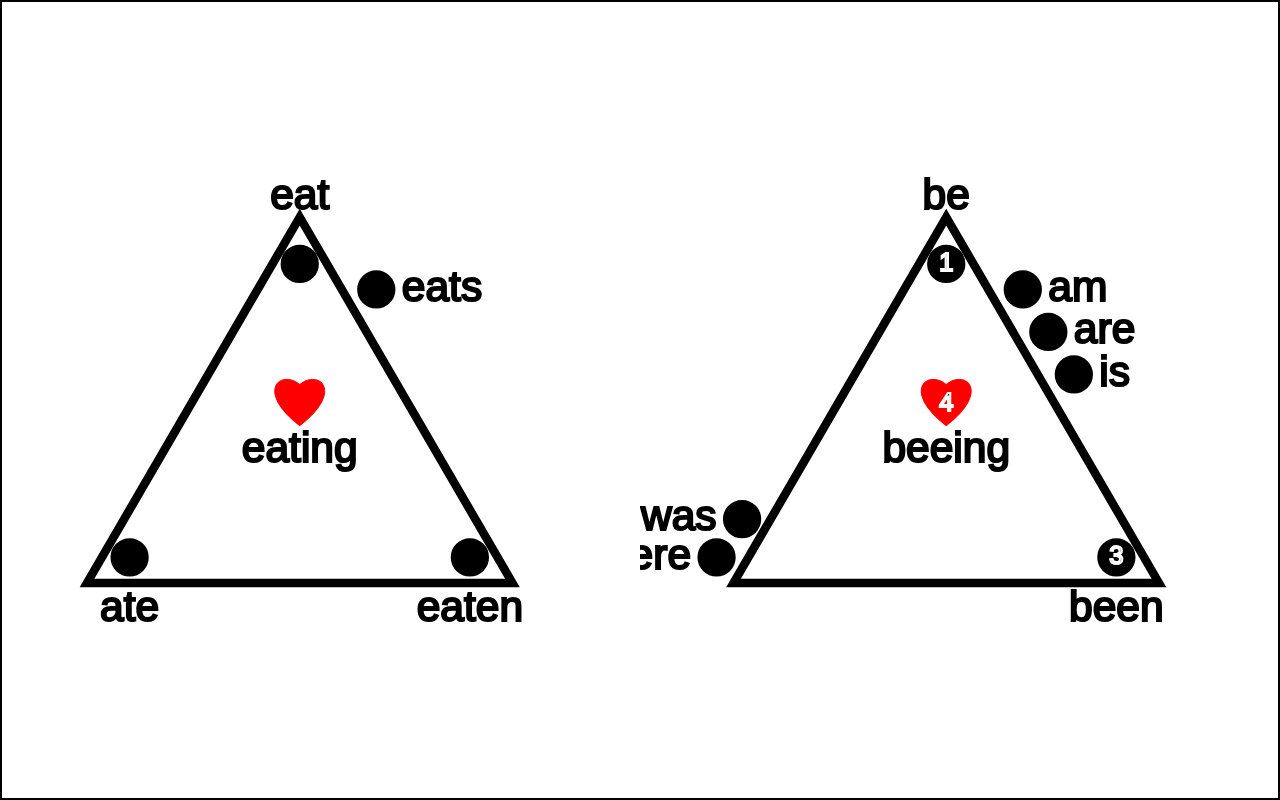
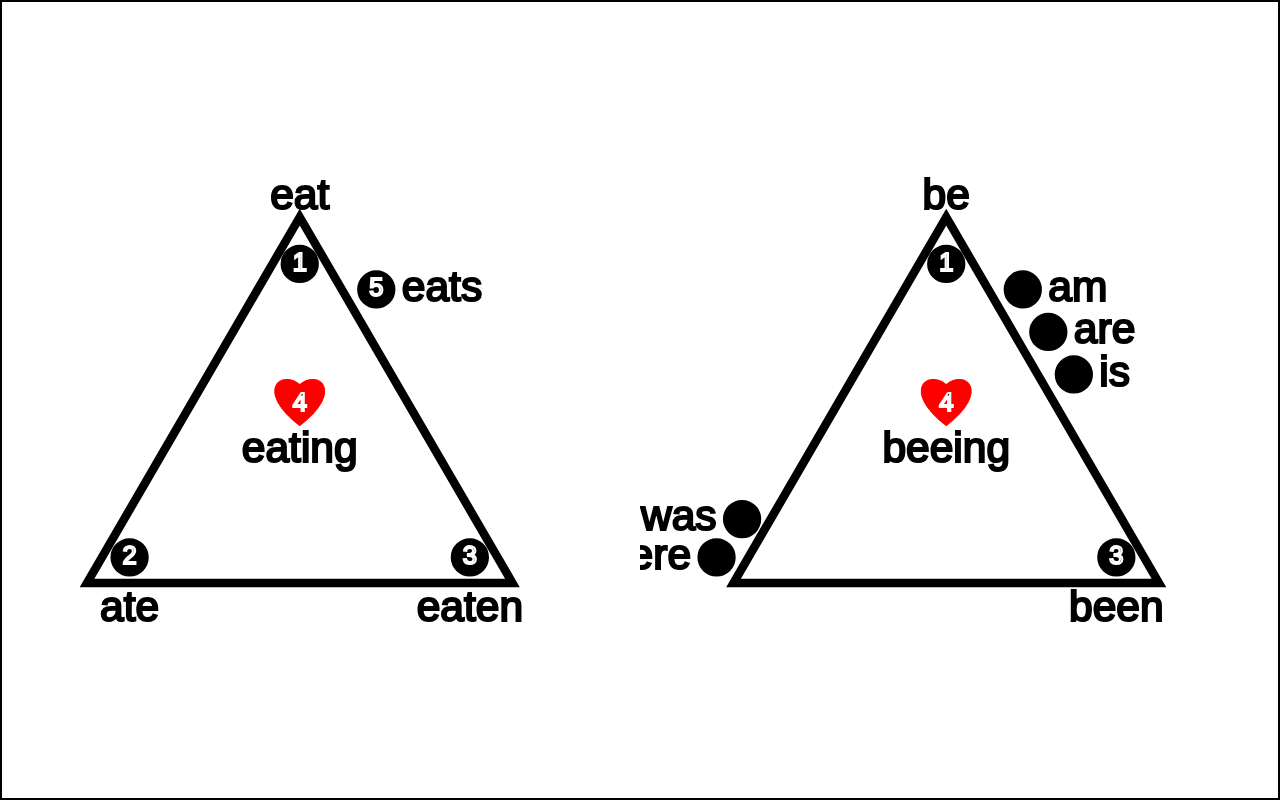
Before and after one commit to riwepo/grammar-triangles, a Next.js app: page /basic-triangles in a window 1280 px wide. Built offline with nearby package versions, Linux system fonts and the light colour scheme.

Commit message:
control visibility of numbers

```diff
--- a/src/components/basic-triangles.jsx
+++ b/src/components/basic-triangles.jsx
@@ -37,6 +37,7 @@ function BasicTriangles() {
           pastParticiple: true,
           presentParticiple: true,
           thirdPersonSingular: true,
+          numbers: true,
         }}
         className="col-start-1"
       />
```
